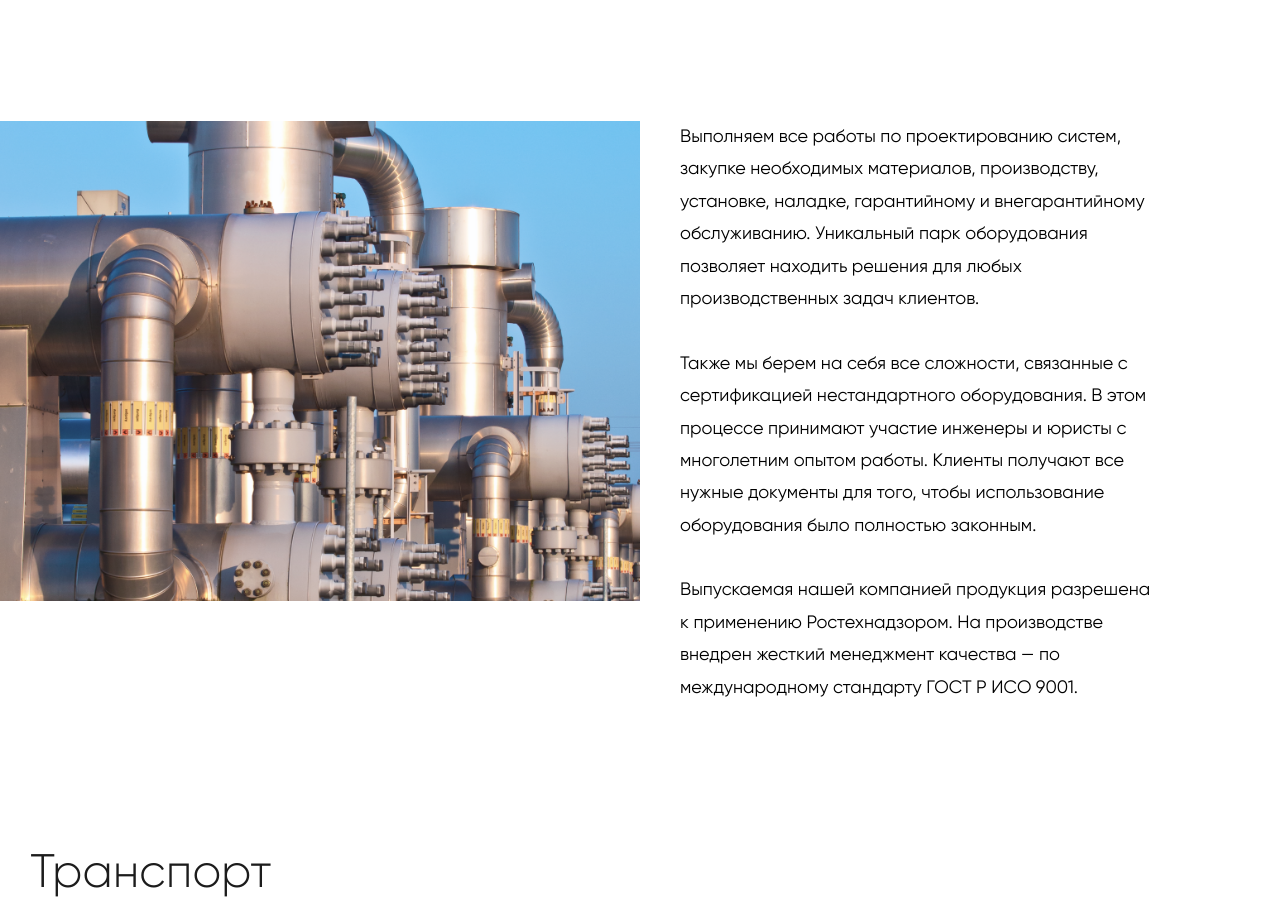
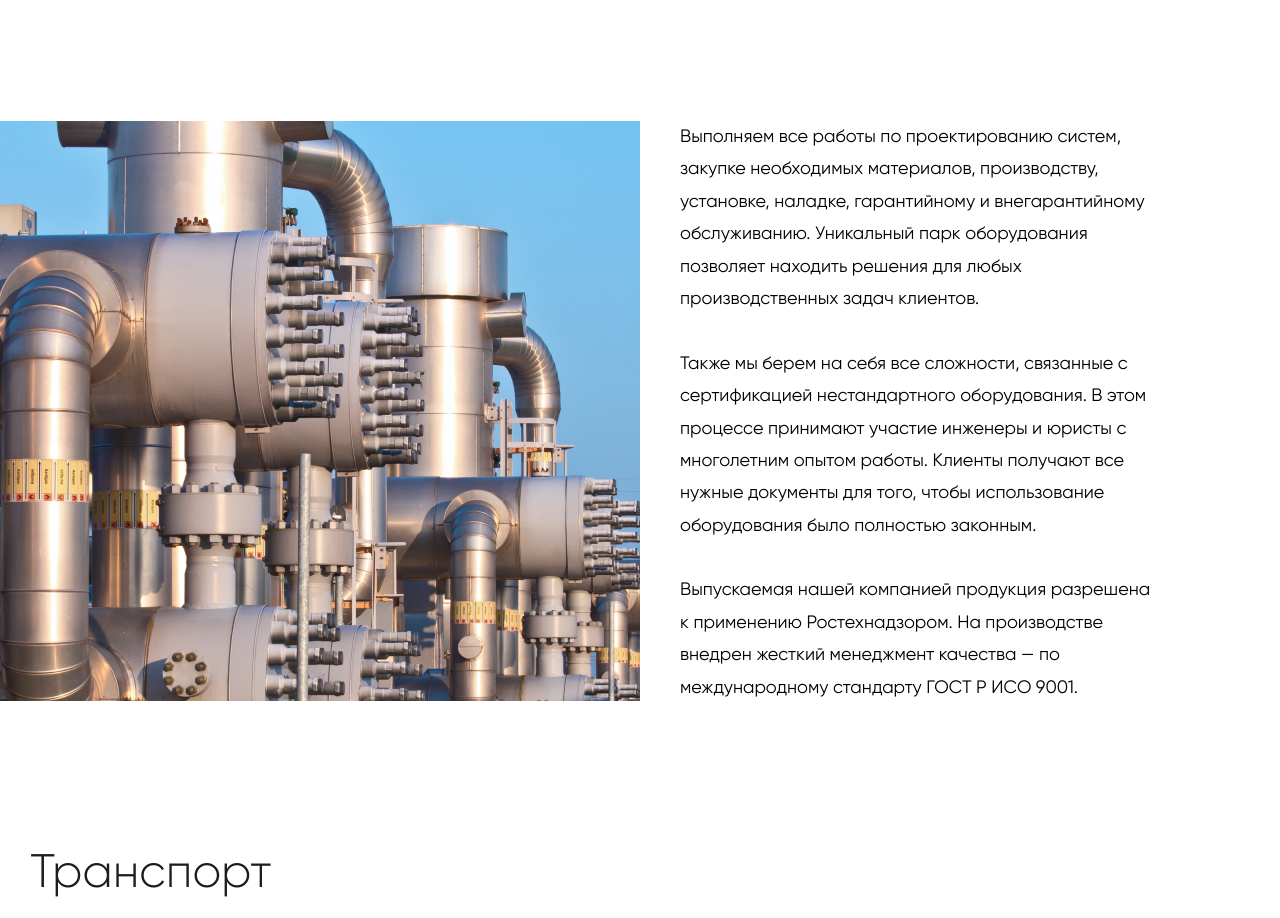
Before and after one commit to krlmari/test-only, a Next.js app: page / in a window 1280 px wide. Shown: the part 1120-2038 px from the top of the page. Built offline with nearby package versions, Linux system fonts and the light colour scheme.

Commit message:
edit styles

```diff
--- a/styles/About.styled.js
+++ b/styles/About.styled.js
@@ -65,10 +65,11 @@ export const AboutContainer = styled.div`
 
 export const AboutImage = styled.div`
     width: 50vw;
-    height: 60vh;
+    height: 580px;
     background-image: url(/processing-plant.png);
     background-repeat: no-repeat;
     background-size: cover;
+    background-position: center;
 
     @media ${(props) => props.theme.media.m760} {
         width: 100%;
--- a/styles/globals.js
+++ b/styles/globals.js
@@ -1,6 +1,12 @@
 import { createGlobalStyle } from "styled-components";
 
 const GlobalStyle = createGlobalStyle`
+
+html {
+    max-width: 2560px;
+    min-width: 300px;
+    margin: 0 auto;
+}
 * {
   padding: 0;
   margin: 0;
```
